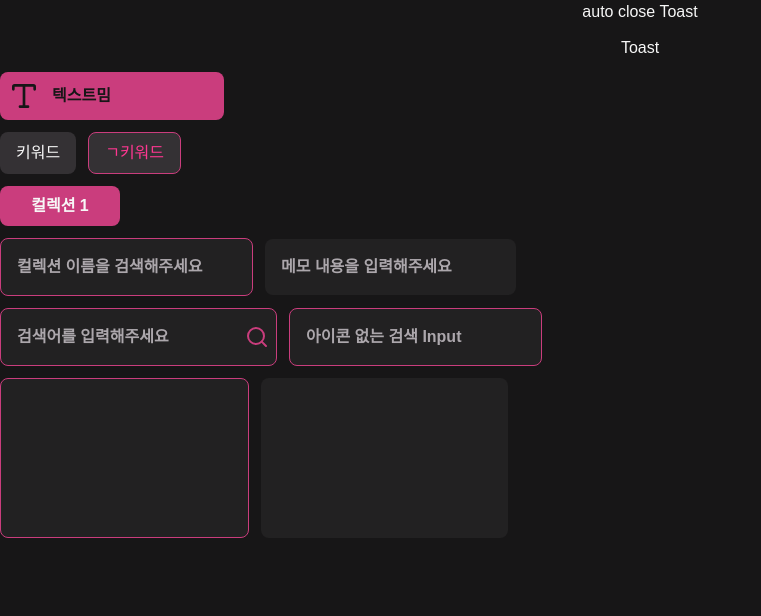
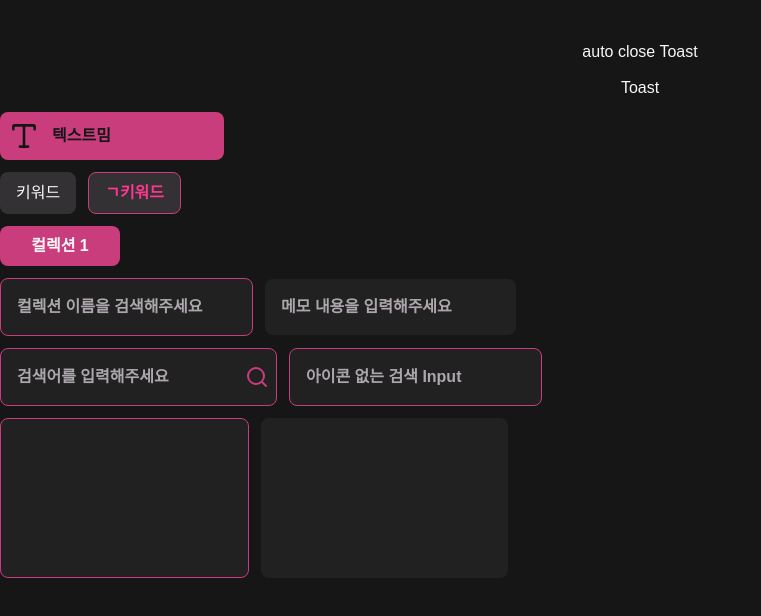
Before and after one commit to meme-party/front, a Next.js app: page /test in a window 1280 px wide. Shown: the top 616 px of the page, without its empty margins (0-761 px from the left). Built offline with nearby package versions, Linux system fonts and the light colour scheme.

Commit message:
chore: 코드 리팩토링 (IconButton 분리)

```diff
--- a/src/app/(routes)/test/page.tsx
+++ b/src/app/(routes)/test/page.tsx
@@ -14,7 +14,7 @@ export default function TestPage() {
   const { showToast } = useToast()
 
   return (
-    <section className="flex flex-col gap-[12px]">
+    <section className="my-[40px] flex flex-col gap-[12px]">
       <button onClick={() => showToast({ text: "테스트", type: "warning" })}>auto close Toast</button>
       <button onClick={() => showToast({ text: "테스트", type: "success", autoClose: false })}>Toast</button>
       <MemeTypeButton
@@ -25,7 +25,7 @@ export default function TestPage() {
       />
       <article className="flex gap-[12px]">
         <TagButton title="키워드" onClick={() => console.log("TagButton1 클릭")} />
-        <TagButton title="ㄱ키워드" selected onClick={() => console.log("TagButton2 클릭")} />
+        <TagButton title="ㄱ키워드" variant="colored" onClick={() => console.log("TagButton2 클릭")} />
       </article>
       <Button className="w-[120px] text-white">컬렉션 1</Button>
       <article className="flex gap-[12px]">
--- /dev/null
+++ b/src/components/IconButton.tsx
@@ -0,0 +1,14 @@
+import type { LucideProps } from "lucide-react"
+import React, { type ComponentType, type ButtonHTMLAttributes, type SVGProps } from "react"
+
+interface Params extends ButtonHTMLAttributes<HTMLButtonElement> {
+  Icon: ComponentType<SVGProps<SVGSVGElement>>
+  iconProps?: Omit<LucideProps, "ref">
+}
+export default function IconButton({ Icon, iconProps, ...buttonProps }: Params) {
+  return (
+    <button type="button" {...buttonProps}>
+      <Icon {...iconProps} />
+    </button>
+  )
+}
--- a/src/components/SearchInput.tsx
+++ b/src/components/SearchInput.tsx
@@ -3,6 +3,7 @@
 import { cn } from "@/utils/cn"
 import type { LucideProps } from "lucide-react"
 import type { ComponentType, InputHTMLAttributes, SVGProps } from "react"
+import IconButton from "./IconButton"
 
 interface Params extends InputHTMLAttributes<HTMLInputElement> {
   onSearch?: () => void
@@ -23,16 +24,12 @@ export default function SearchInput({ onSearch, Icon, iconProps, ...props }: Par
         {...props}
         onKeyDown={handleKeyDown}
         className={cn(
-          "placeholder:text-gray bg-gray-scale-800 w-full rounded-lg border border-primary-400 p-4 font-semibold outline-none",
+          "w-full rounded-lg border border-primary-400 bg-gray-scale-800 p-4 font-semibold outline-none placeholder:text-gray",
           Icon && "pr-10",
           props.className
         )}
       />
-      {Icon && (
-        <button type="button" onClick={onSearch} className="absolute end-2 hover:text-primary-500">
-          <Icon {...iconProps} />
-        </button>
-      )}
+      {Icon && <IconButton onClick={onSearch} className="absolute end-2" Icon={Icon} iconProps={iconProps} />}
     </section>
   )
 }
--- a/src/components/TagButton.tsx
+++ b/src/components/TagButton.tsx
@@ -4,20 +4,20 @@ import Button from "./Button"
 
 interface Params extends ButtonHTMLAttributes<HTMLButtonElement> {
   title: string
-  selected?: boolean
+  variant?: "default" | "colored"
 }
 
-export default function TagButton({ title, selected, ...buttonProps }: Params) {
+export default function TagButton({ title, variant = "default", ...buttonProps }: Params) {
   return (
     <Button
       {...buttonProps}
       className={cn(
-        "bg-gray-scale-700 w-fit rounded-lg p-2 px-4 text-white",
-        selected && "border border-primary-400 text-primary-300",
+        "w-fit rounded-lg bg-gray-scale-700 p-2 px-4 text-white",
+        variant === "colored" && "border border-primary-400 font-semibold text-primary-300",
         buttonProps.className
       )}
     >
-      <p className="font-medium">{title}</p>
+      <p className={cn("font-medium", variant === "colored" && "font-semibold")}>{title}</p>
     </Button>
   )
 }
```
